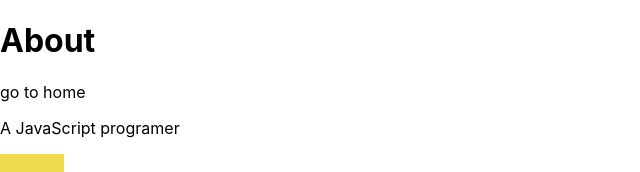
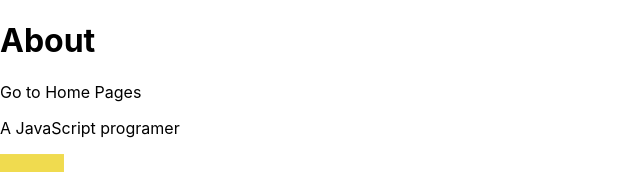
Before and after one commit to IvanOrtizMaura/mis_ejercicios, a Next.js app in the folder ejercicios_react/: page /about in a window 1280 px wide. Shown: the top 172 px of the page, without its empty margins (0-640 px from the left). Built offline with nearby package versions, Linux system fonts and the light colour scheme.

Commit message:
Link bien hecho

```diff
--- a/ejercicios_react/pages/about.js
+++ b/ejercicios_react/pages/about.js
@@ -1,8 +1,16 @@
 import React from 'react'
+import Head from 'next/head'
+import Link from 'next/link'
 const about = () => (
     <div>
+        <Head>
+        <title>Usoib</title>
+        <link rel="icon" href="Images/usoib.ico"/>
+        </Head>
         <h1>About</h1>
-        <a href=" n">go to home</a>
+        <Link href="/index_ej">
+        <a>Go to Home Pages</a>
+        </Link>
         <p>A JavaScript programer</p>
         <img src="Images/JavaScript-logo.png" alt="JavaScript" width="5%"/>
     </div>
```
